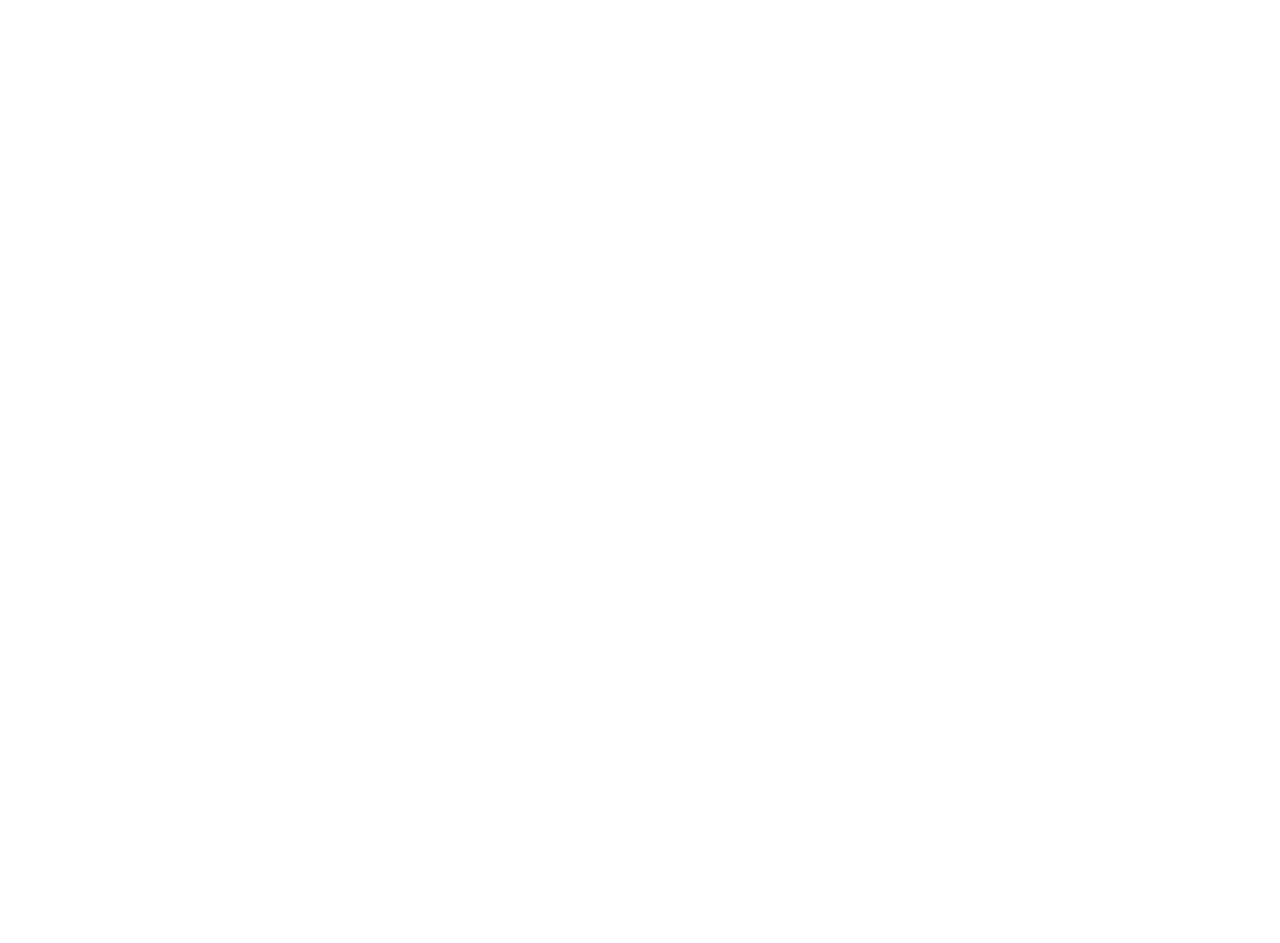
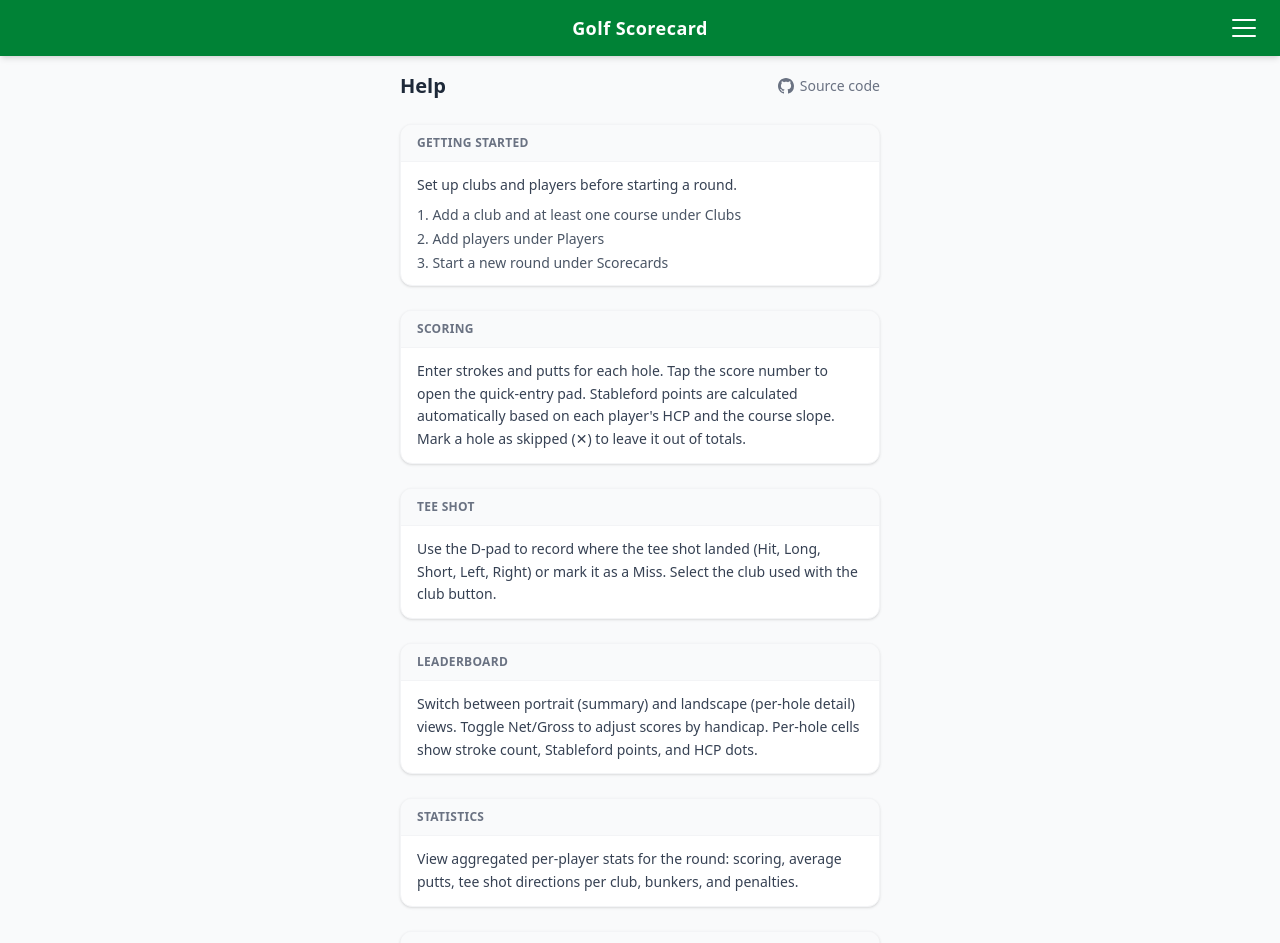
Before and after one commit to callebokedal/scorecard, a React (Vite) app: page /#/help in a window 1280 px wide. Before the commit this address had no page. Shown: the top 943 px of the page. Before the commit the page ends 800 px from the top, so only its background shows below. Built offline with nearby package versions, Linux system fonts and the light colour scheme.

Commit message:
Help page added

```diff
--- a/src/App.jsx
+++ b/src/App.jsx
@@ -6,6 +6,7 @@
 import PlayersPage from './pages/PlayersPage';
 import ScorecardsPage from './pages/ScorecardsPage';
 import SettingsPage from './pages/SettingsPage';
+import HelpPage from './pages/HelpPage';
 
 export default function App() {
   return (
@@ -21,6 +22,7 @@
         <Route path="/players" element={<PlayersPage />} />
         <Route path="/scorecards" element={<ScorecardsPage />} />
         <Route path="/settings" element={<SettingsPage />} />
+        <Route path="/help" element={<HelpPage />} />
       </Route>
     </Routes>
   );
--- a/src/components/layout/TopNav.jsx
+++ b/src/components/layout/TopNav.jsx
@@ -18,6 +18,7 @@
     { label: t('nav.players'), path: '/players' },
     { label: t('nav.scorecards'), path: '/scorecards' },
     { label: t('nav.settings'), path: '/settings' },
+    { label: t('nav.help'), path: '/help' },
   ];
 
   const handleNav = (path) => {
--- a/src/i18n.js
+++ b/src/i18n.js
@@ -10,6 +10,7 @@
         players: 'Players',
         scorecards: 'Scorecards',
         settings: 'Settings',
+        help: 'Help',
       },
       common: {
         edit: 'Edit',
@@ -181,6 +182,36 @@
           net: 'Net',
         },
       },
+      help: {
+        sourceCode: 'Source code',
+        gettingStarted: {
+          title: 'Getting started',
+          body: 'Set up clubs and players before starting a round.',
+          step1: 'Add a club and at least one course under Clubs',
+          step2: 'Add players under Players',
+          step3: 'Start a new round under Scorecards',
+        },
+        scoring: {
+          title: 'Scoring',
+          body: 'Enter strokes and putts for each hole. Tap the score number to open the quick-entry pad. Stableford points are calculated automatically based on each player\'s HCP and the course slope. Mark a hole as skipped (✕) to leave it out of totals.',
+        },
+        teeShot: {
+          title: 'Tee shot',
+          body: 'Use the D-pad to record where the tee shot landed (Hit, Long, Short, Left, Right) or mark it as a Miss. Select the club used with the club button.',
+        },
+        leaderboard: {
+          title: 'Leaderboard',
+          body: 'Switch between portrait (summary) and landscape (per-hole detail) views. Toggle Net/Gross to adjust scores by handicap. Per-hole cells show stroke count, Stableford points, and HCP dots.',
+        },
+        stats: {
+          title: 'Statistics',
+          body: 'View aggregated per-player stats for the round: scoring, average putts, tee shot directions per club, bunkers, and penalties.',
+        },
+        importExport: {
+          title: 'Import & Export',
+          body: 'Each club, course, player, and scorecard can be exported as JSON from its list or detail page. Import single items or full backups via Settings or the Import button on the Clubs page.',
+        },
+      },
       settings: {
         title: 'Settings',
         language: 'Language',
@@ -208,6 +239,7 @@
         players: 'Spelare',
         scorecards: 'Scorekort',
         settings: 'Inställningar',
+        help: 'Hjälp',
       },
       common: {
         edit: 'Redigera',
@@ -334,7 +366,7 @@
         bunkers: 'Bunkrar',
         nearGreen: 'Nära green',
         fairway: 'Fairway',
-        penalties: 'Straff',
+        penalties: 'Plikt',
         water: 'Vatten',
         oob: 'OB',
         other: 'Övrigt',
@@ -379,6 +411,36 @@
           net: 'Netto',
         },
       },
+      help: {
+        sourceCode: 'Källkod',
+        gettingStarted: {
+          title: 'Kom igång',
+          body: 'Lägg till klubbar och spelare innan du startar en runda.',
+          step1: 'Lägg till en klubb och minst en bana under Klubbar',
+          step2: 'Lägg till spelare under Spelare',
+          step3: 'Starta en ny runda under Scorekort',
+        },
+        scoring: {
+          title: 'Registrera slag',
+          body: 'Ange slag och puttar per hål. Tryck på siffran för att öppna snabbinmatning. Stablefordpoäng beräknas automatiskt utifrån spelarens HCP och banans slope. Markera ett hål som hoppat över (✕) för att utesluta det ur totalen.',
+        },
+        teeShot: {
+          title: 'Utslag',
+          body: 'Använd D-paden för att registrera var utslagets landade (Träff, Lång, Kort, Vänster, Höger) eller markera det som en miss. Välj klubba med klubbknappen.',
+        },
+        leaderboard: {
+          title: 'Ledartavla',
+          body: 'Växla mellan stående (sammanfattning) och liggande (hål-för-hål) vy. Toggla Netto/Brutto för att justera poäng efter handicap. Varje hålcell visar slag, Stablefordpoäng och HCP-prickar.',
+        },
+        stats: {
+          title: 'Statistik',
+          body: 'Visa aggregerad statistik per spelare för rundan: slag, snittputtar, utslagens riktning per klubba, bunkrar och plikt.',
+        },
+        importExport: {
+          title: 'Import & Export',
+          body: 'Varje klubb, bana, spelare och scorekort kan exporteras som JSON från sin list- eller detaljsida. Importera enstaka objekt eller fullständiga säkerhetskopior via Inställningar eller importknappen på Klubbar-sidan.',
+        },
+      },
       settings: {
         title: 'Inställningar',
         language: 'Språk',
--- /dev/null
+++ b/src/pages/HelpPage.jsx
@@ -0,0 +1,68 @@
+import { useTranslation } from 'react-i18next';
+
+const REPO_URL = 'https://github.com/callebokedal/scorecard';
+
+export default function HelpPage() {
+  const { t } = useTranslation();
+
+  return (
+    <div className="p-4 max-w-lg mx-auto flex flex-col gap-6 pb-10">
+      <div className="flex items-center justify-between">
+        <h1 className="text-xl font-bold text-gray-800">{t('nav.help')}</h1>
+        <a
+          href={REPO_URL}
+          target="_blank"
+          rel="noreferrer"
+          className="flex items-center gap-1.5 text-sm text-gray-500 hover:text-green-700 font-medium"
+        >
+          <svg width="16" height="16" viewBox="0 0 24 24" fill="currentColor">
+            <path d="M12 0C5.37 0 0 5.37 0 12c0 5.31 3.435 9.795 8.205 11.385.6.105.825-.255.825-.57 0-.285-.015-1.23-.015-2.235-3.015.555-3.795-.735-4.035-1.41-.135-.345-.72-1.41-1.23-1.695-.42-.225-1.02-.78-.015-.795.945-.015 1.62.87 1.845 1.23 1.08 1.815 2.805 1.305 3.495.99.105-.78.42-1.305.765-1.605-2.67-.3-5.46-1.335-5.46-5.925 0-1.305.465-2.385 1.23-3.225-.12-.3-.54-1.53.12-3.18 0 0 1.005-.315 3.3 1.23.96-.27 1.98-.405 3-.405s2.04.135 3 .405c2.295-1.56 3.3-1.23 3.3-1.23.66 1.65.24 2.88.12 3.18.765.84 1.23 1.905 1.23 3.225 0 4.605-2.805 5.625-5.475 5.925.435.375.81 1.095.81 2.22 0 1.605-.015 2.895-.015 3.3 0 .315.225.69.825.57A12.02 12.02 0 0 0 24 12c0-6.63-5.37-12-12-12z"/>
+          </svg>
+          {t('help.sourceCode')}
+        </a>
+      </div>
+
+      <HelpSection title={t('help.gettingStarted.title')}>
+        <p>{t('help.gettingStarted.body')}</p>
+        <ol className="mt-2 flex flex-col gap-1 list-decimal list-inside text-sm text-gray-600">
+          <li>{t('help.gettingStarted.step1')}</li>
+          <li>{t('help.gettingStarted.step2')}</li>
+          <li>{t('help.gettingStarted.step3')}</li>
+        </ol>
+      </HelpSection>
+
+      <HelpSection title={t('help.scoring.title')}>
+        <p>{t('help.scoring.body')}</p>
+      </HelpSection>
+
+      <HelpSection title={t('help.teeShot.title')}>
+        <p>{t('help.teeShot.body')}</p>
+      </HelpSection>
+
+      <HelpSection title={t('help.leaderboard.title')}>
+        <p>{t('help.leaderboard.body')}</p>
+      </HelpSection>
+
+      <HelpSection title={t('help.stats.title')}>
+        <p>{t('help.stats.body')}</p>
+      </HelpSection>
+
+      <HelpSection title={t('help.importExport.title')}>
+        <p>{t('help.importExport.body')}</p>
+      </HelpSection>
+    </div>
+  );
+}
+
+function HelpSection({ title, children }) {
+  return (
+    <div className="bg-white rounded-xl shadow-sm border border-gray-100 overflow-hidden">
+      <div className="px-4 py-2.5 bg-gray-50 border-b border-gray-100">
+        <h2 className="text-xs font-semibold text-gray-500 uppercase tracking-wide">{title}</h2>
+      </div>
+      <div className="px-4 py-3 text-sm text-gray-700 leading-relaxed">
+        {children}
+      </div>
+    </div>
+  );
+}
--- a/src/pages/SettingsPage.jsx
+++ b/src/pages/SettingsPage.jsx
@@ -29,7 +29,10 @@
         />
       </Section>
 
+        {/*
+
       {/* Theme */}
+      {false && (
       <Section title={t('settings.theme')}>
         <SegmentedControl
           options={[
@@ -45,9 +48,10 @@
           </p>
         )}
       </Section>
+      )}
 
       {/* Data – Clubs */}
-      <Section title="Clubs">
+      {false && (<Section title="Clubs">
         <DataRow
           label={t('settings.exportClubs')}
           onExportJSON={() => exportJSON(loadClubs(), 'scorecard-clubs')}
@@ -61,9 +65,10 @@
           entity={t('nav.clubs').toLowerCase()}
         />
       </Section>
+      )}
 
       {/* Data – Players */}
-      <Section title="Players">
+      {false && (<Section title="Players">
         <DataRow
           label={t('settings.exportPlayers')}
           onExportJSON={() => exportJSON(loadPlayers(), 'scorecard-players')}
@@ -77,6 +82,7 @@
           entity={t('nav.players').toLowerCase()}
         />
       </Section>
+      )}
 
       {/* Data – Scorecards */}
       <Section title="Scorecards">
```
